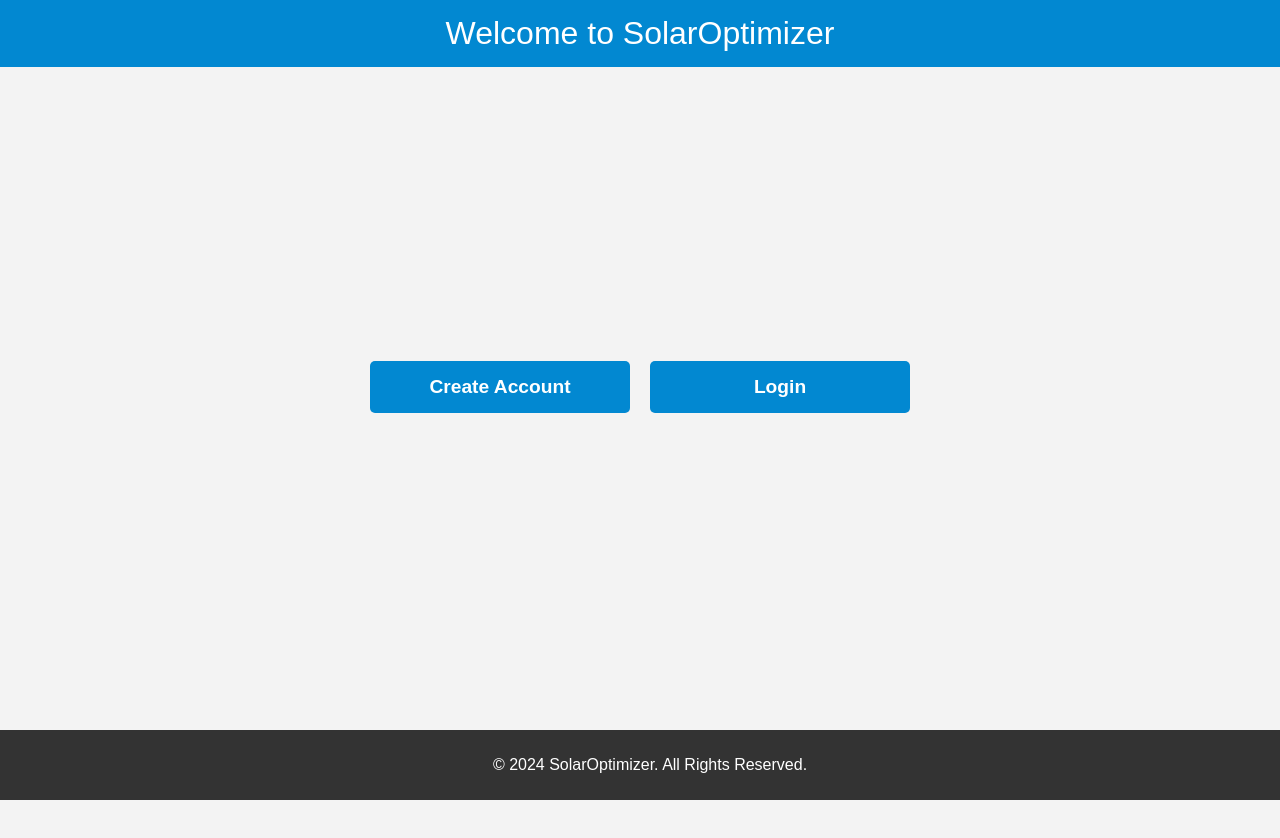
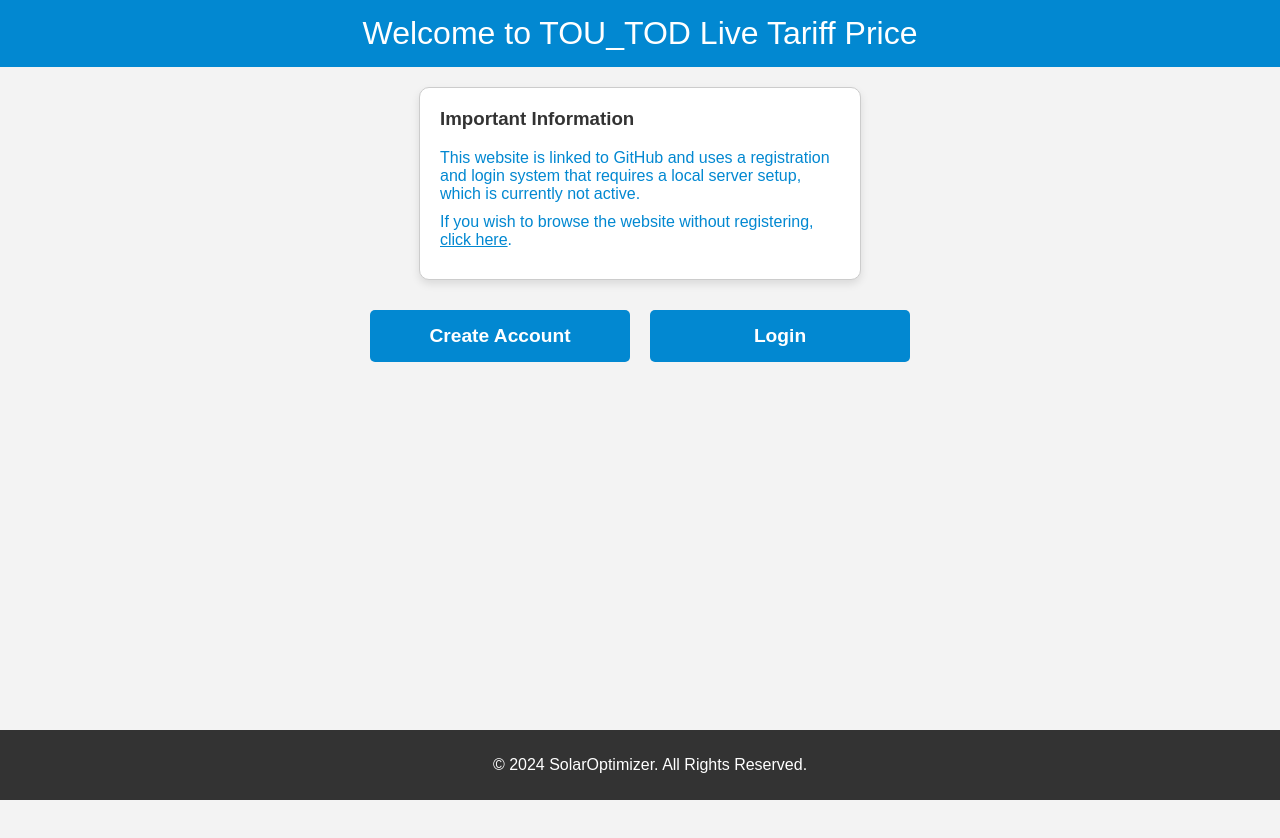
Before and after one commit to kanha292/TOU_TOD, a website: page index.html in a window 1280 px wide. Before the commit the page ends 800 px from the top, so only its background shows below. Drawn offline with Linux system fonts and the light colour scheme.

Commit message:
Update index.html
Signed-off-by: kanhaiya bishnoi <119165054+kanha292@users.noreply.github.com>

```diff
--- a/index.html
+++ b/index.html
@@ -3,7 +3,7 @@
 <head>
     <meta charset="UTF-8">
     <meta name="viewport" content="width=device-width, initial-scale=1.0">
-    <title>Welcome to SolarOptimizer</title>
+    <title>Welcome TOU_TOD Live Tariff Price</title>
     <style>
         body {
             font-family: Arial, sans-serif;
@@ -23,9 +23,10 @@
         .button-container {
             display: flex;
             justify-content: center;
-            align-items: center;
-            height: 80vh;
+            align-items: flex-start;
+            height: 70vh;
             gap: 20px;
+            margin-top: 30px;
         }
         .cta-button {
             padding: 15px 30px;
@@ -51,12 +52,40 @@
             width: 100%;
             text-align: center;
         }
+        .info-box {
+            background-color: #ffffff;
+            border: 1px solid #ccc;
+            border-radius: 10px;
+            padding: 20px;
+            box-shadow: 0 4px 8px rgba(0, 0, 0, 0.1);
+            max-width: 400px;
+            margin: 20px auto;
+            text-align: left;
+            color: #0288d1;
+        }
+        .info-box h3 {
+            margin-top: 0;
+            color: #333;
+        }
+        .info-box p {
+            margin: 10px 0;
+            font-size: 1rem;
+        }
+        .info-box a {
+            color: #0288d1;
+            text-decoration: underline;
+        }
     </style>
 </head>
 <body>
     <header>
-        Welcome to SolarOptimizer
+        Welcome to TOU_TOD Live Tariff Price
     </header>
+    <div class="info-box">
+        <h3>Important Information</h3>
+        <p>This website is linked to GitHub and uses a registration and login system that requires a local server setup, which is currently not active.</p>
+        <p>If you wish to browse the website without registering, <a href="index.html">click here</a>.</p>
+    </div>
     <div class="button-container">
         <a href="register.html" class="cta-button">Create Account</a>
         <a href="login.html" class="cta-button">Login</a>
```
